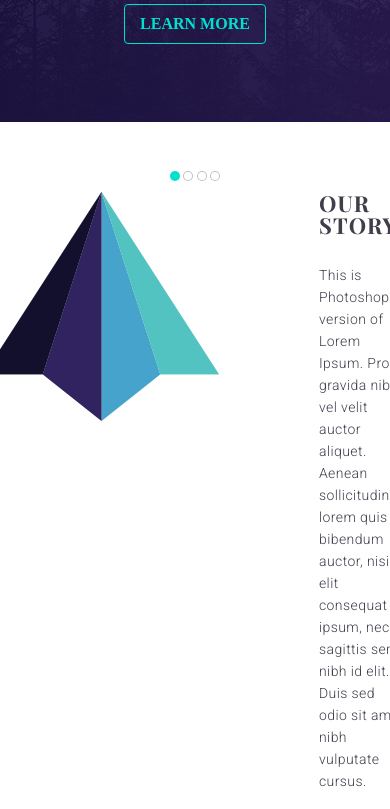
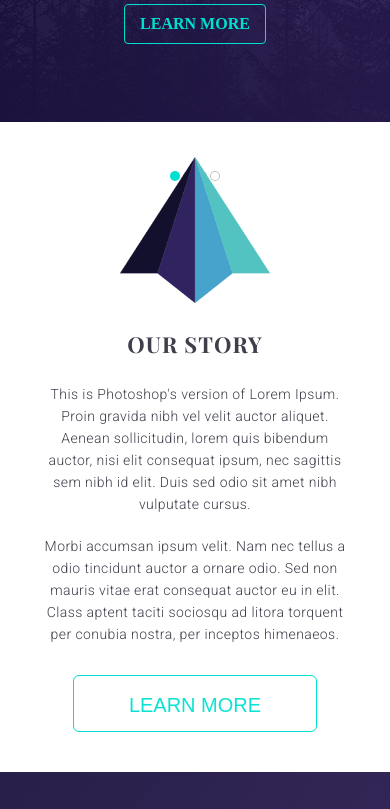
Before and after one commit to OlegBiletsky/TajamAgency, a plain HTML site: page index.html in a window 390 px wide. Shown: the part 548-1357 px from the top of the page. Drawn offline with nearby package versions, Linux system fonts and the light colour scheme; a web font is replaced by a local one.

Commit message:
fixed our story

```diff
--- a/scss/_our-story.scss
+++ b/scss/_our-story.scss
@@ -5,21 +5,43 @@
 }
 .main-container {}
 .story-wrapper {
+    max-width: 1600px;
     display: flex;
     justify-content: center;
     padding-top: 70px;
     padding-bottom: 70px;
+    @media screen and (max-width: 950px) {
+        padding-left: 30px;
+        padding-right: 30px;
+    }
+    @media screen and (max-width: 675px) {
+        flex-direction: column;
+        align-items: center;
+        padding-top: 35px;
+        padding-bottom: 35px;
+    }
 }
 .story-logo {
     margin-right: 100px;
+    @media screen and (max-width: 810px) {
+        margin-right: 50px;
+    }
+    @media screen and (max-width: 675px) {
+        margin-right: 0;
+    }
 }
 .big-logo {
     width: 235px;
-    height: 229px;
+    @media screen and (max-width: 810px) {
+        width: 150px;
+    }
 }
 .story-text {
     text-align: left;
     max-width: 538px;
+    @media screen and (max-width: 675px) {
+        text-align: center;
+    }
 }
 .story-title {
     color: #413d4b;
@@ -29,6 +51,9 @@
     text-transform: uppercase;
     letter-spacing: 1.1px;
     margin-bottom: 28px;
+    @media screen and (max-width: 675px) {
+        margin-top: 30px;
+    }
 }
 .story-descr {}
 .story-descr__p {
@@ -44,10 +69,21 @@
     color: rgb(13, 226, 210);
     font-family: "Hammersmith One", sans-serif;
     font-size: 16px;
-    font-weight: 600;
-    padding: 10px 15px 10px 15px;
+    font-weight: 500;
+    padding: 13px 15px 10px 15px;
     text-transform: uppercase;
     border: 1px solid #00e0d0;
-    border-radius: 4px;
+    border-radius: 6px;
     background-color: rgb(255, 255, 255);
+    @media screen and (max-width: 675px) {
+        font-size: 20px;
+        padding: 18px 55px 14px 55px;
+        margin-top: 10px;
+        margin-bottom: 5px;
+    }
 }
+.story-btn:hover {
+    color: rgb(255, 255, 255);
+    border: 1px solid rgb(66, 50, 117);
+    background-color: rgb(66, 50, 117);
+}
```
Also changed, not shown: css/style.css, 1 other file.
